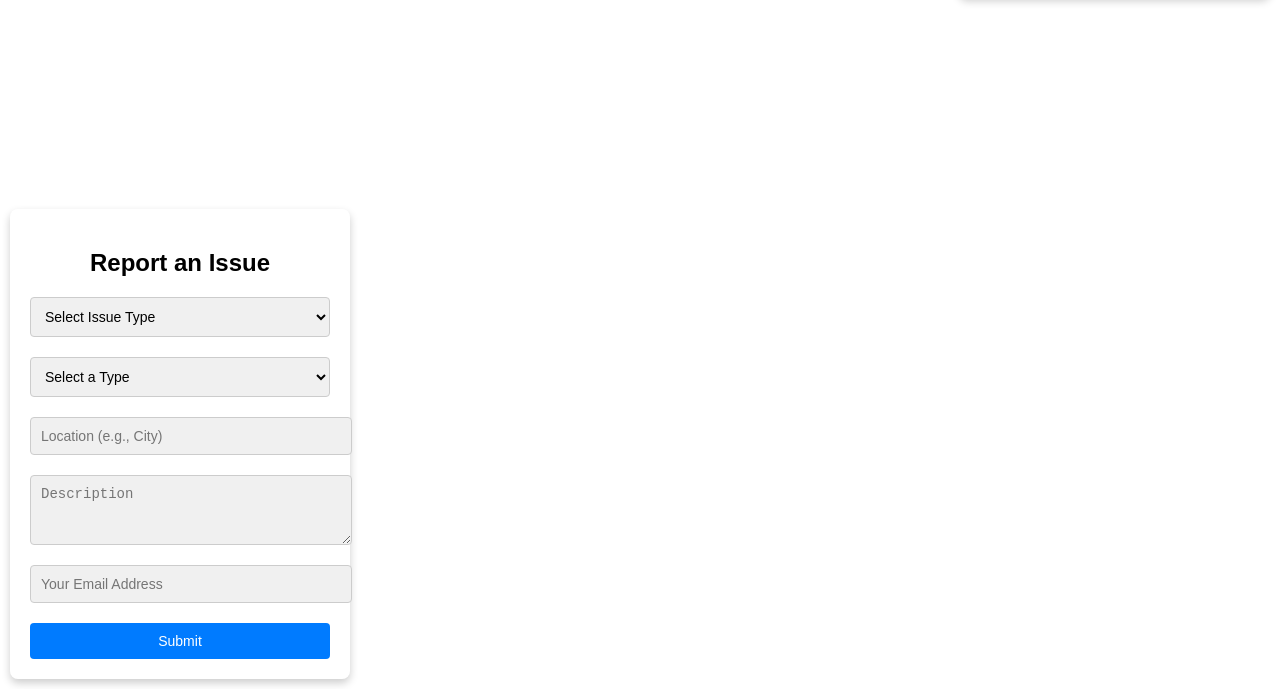
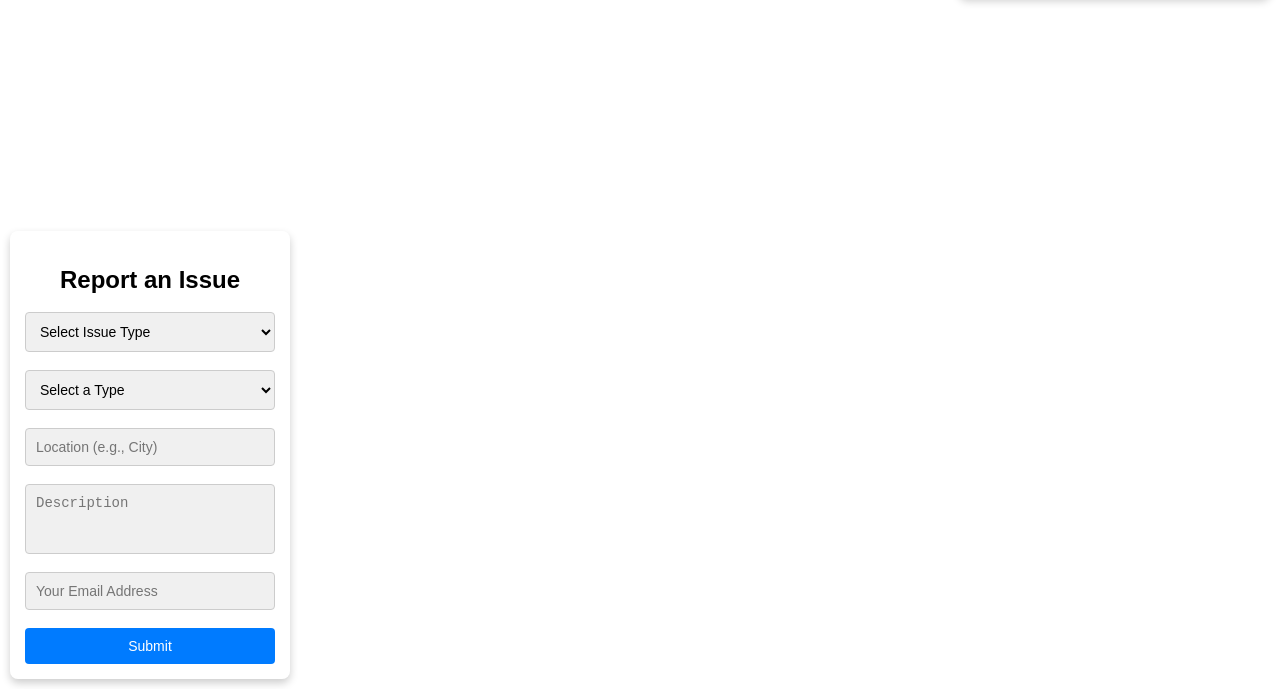
Before and after one commit to Durlove-joy/Cyber-Peace-Observer-1.0, a website: page index.html in a window 1280 px wide. Shown: the part 111-800 px from the top of the page. Drawn offline with nearby package versions, Linux system fonts and the light colour scheme.

Commit message:
modified html

```diff
--- a/index.html
+++ b/index.html
@@ -50,22 +50,27 @@
       bottom: 10px;
       left: 10px;
       background: rgba(255, 255, 255, 0.3); /* Transparent white background */
-      padding: 20px;
+      padding: 15px; /* Reduced padding */
       border-radius: 8px;
       box-shadow: 0 4px 8px rgba(0, 0, 0, 0.2);
       z-index: 1000; /* Form layer */
       display: flex;
       flex-direction: column;
-      gap: 10px;
-      width: 300px;
+      gap: 8px; /* Reduced gap between elements */
+      width: 250px; /* Reduced width */
     }
 
     #form input, #form select, #form textarea, #form button {
-      padding: 10px;
-      font-size: 14px;
+      padding: 8px; /* Reduced padding */
+      font-size: 12px; /* Reduced font size */
       border: 1px solid #ccc;
       border-radius: 4px;
-      width: 100%;
+      width: 100%; /* Ensure all elements take up the full width of the form */
+      box-sizing: border-box; /* Prevent padding from affecting width */
+    }
+
+    #form textarea {
+      resize: none; /* Prevent resizing of the textarea */
     }
 
     #form button {
@@ -132,8 +137,12 @@
     // Initialize EmailJS
     emailjs.init("dzPDwAz4pdjkgezsx"); // Replace with your actual Public API key
 
-    // Initialize the map with a dark theme
-    const map = L.map('map').setView([20, 0], 2);
+    // Initialize the map with a dynamic zoom level based on screen size
+    const isMobile = window.innerWidth <= 768; // Check if the device is mobile (width <= 768px)
+    const initialZoom = isMobile ? 3 : 2; // Use a higher zoom level for mobile devices
+
+    const map = L.map('map').setView([20, 0], initialZoom); // Set the initial zoom level dynamically
+
     L.tileLayer('https://{s}.basemaps.cartocdn.com/dark_all/{z}/{x}/{y}{r}.png', {
       attribution: '&copy; <a href="https://www.openstreetmap.org/copyright">OpenStreetMap</a> contributors &copy; <a href="https://carto.com/">CARTO</a>',
       subdomains: 'abcd',
@@ -333,6 +342,12 @@
     fetch('/api/geocode?query=location')
       .then(response => response.json())
       .then(data => console.log(data));
+
+    window.addEventListener('resize', () => {
+      const isMobile = window.innerWidth <= 768;
+      const newZoom = isMobile ? 3 : 2;
+      map.setZoom(newZoom); // Dynamically adjust the zoom level
+    });
   </script>
 </body>
 </html>
```
